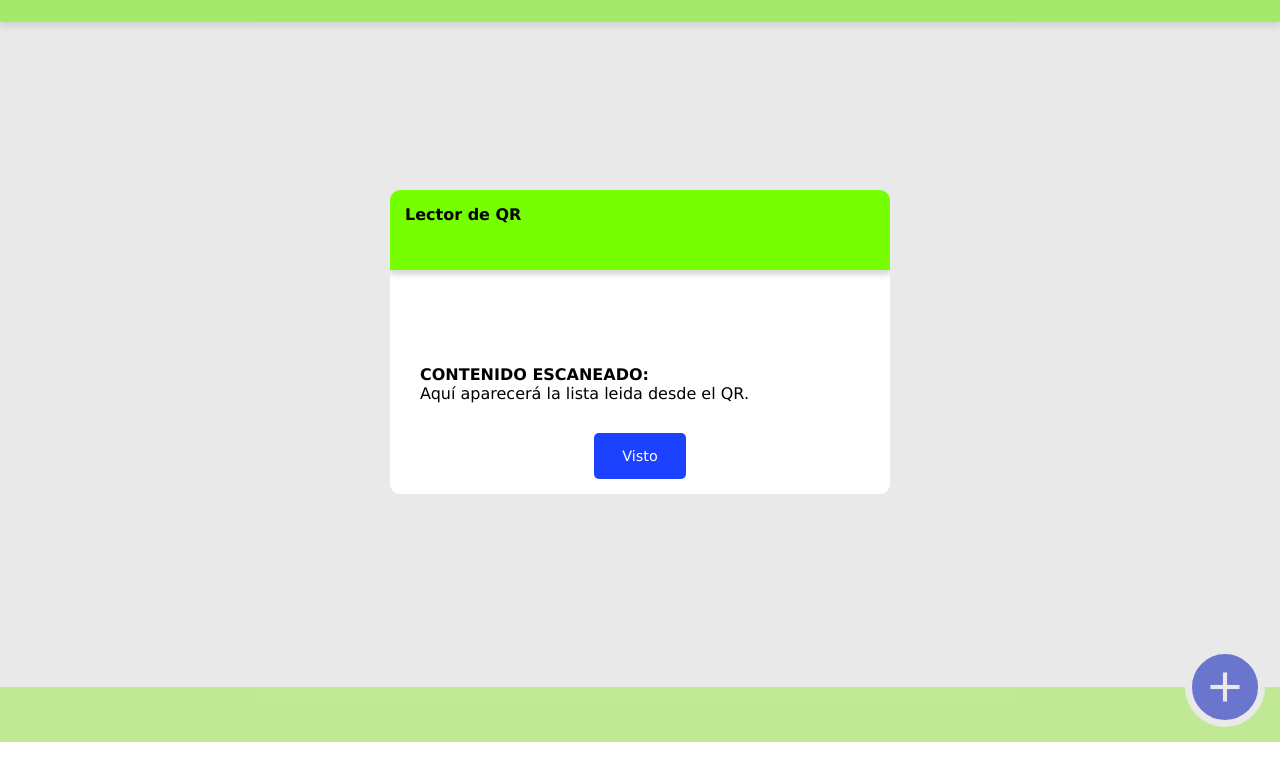
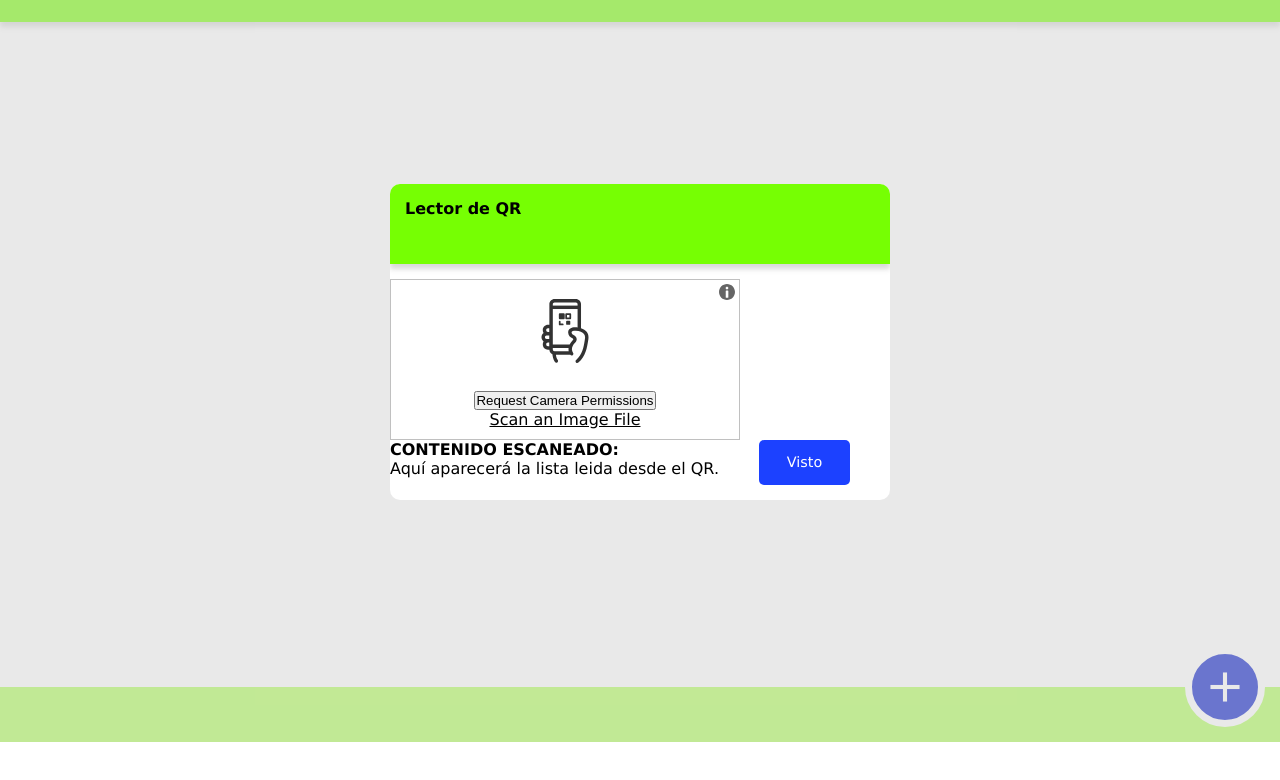
Before and after one commit to SrSato/shoppinglist, a plain HTML site: page index.html in a window 1280 px wide. Both pictures are taken after a click on the element "Lector de QR". Shown: the part 58-838 px from the top of the page. Drawn offline with Linux system fonts and the light colour scheme.

Commit message:
añado los scripts del scanner

```diff
--- a/css/layout.css
+++ b/css/layout.css
@@ -235,7 +235,7 @@ footer{
     background-color: var(--slight);
 }
 
-.col{
+.parte{
     width: 100%;
-    padding: 25px;
+    padding: 30px;
 }
--- a/index.html
+++ b/index.html
@@ -22,20 +22,7 @@
     </main>
 
     <div class="modal">
-        <div id="lectorQr" class="modalhija">
-            <header>
-                <h4>Lector de QR</h4>
-            </header>
 
-            <div class="col">
-                <div style="width:350px;" id="reader"></div>
-            </div>
-            <div class="col" style="padding:30px;">
-                <h4>CONTENIDO ESCANEADO:</h4>
-                <div id="result">Aquí aparecerá la lista leida desde el QR.</div>
-            </div>
-            <div id="qrOk" class="button" onclick="escondeModal()">Visto</div>
-        </div>
         <div id="introprod" class="modalhija">
             <header><h4>Nuevo Producto</h4></header>
             <input id="inputNombre" type="text" placeholder="Cosa a comprar...">
@@ -51,7 +38,23 @@
             <div id="introprodCancel" class="button cancelar" onclick="limpiaProducto()">Cancelar</div>
             <div id="introprodGuardar" class="button" onclick="creaProducto()">Guardar</div>
         </div>
+
         <div id="infoprod" class="modalhija">
+        </div>
+
+        <div id="lectorQr" class="modalhija">
+            <header>
+                <h4>Lector de QR</h4>
+            </header>
+
+            <div class="col">
+                <div style="width:350px;" id="reader"></div>
+            </div>
+            <div class="col">
+                <h4>CONTENIDO ESCANEADO:</h4>
+                <div id="result">Aquí aparecerá la lista leida desde el QR.</div>
+            </div>
+            <div id="qrOk" class="button" onclick="escondeModal()">Visto</div>
         </div>
 
     </div>
@@ -67,5 +70,21 @@
         recuperaArchivados();
         rellenaSelect("selectTienda", col_tiendas.tiendas);
     </script>
+
+    <script type="text/javascript">
+        //Para crear el scanner QR
+        function onScanSuccess(qrCodeMessage) {
+            document.getElementById('result').innerHTML = '<span class="result">'+qrCodeMessage+'</span>';
+        }
+
+        function onScanError(errorMessage) {
+        }
+        var html5QrcodeScanner = new Html5QrcodeScanner(
+            "reader", {
+                fps: 10,
+                qrbox: 250
+            });
+        html5QrcodeScanner.render(onScanSuccess, onScanError);
+    </script>
 </body>
 </html>
```
